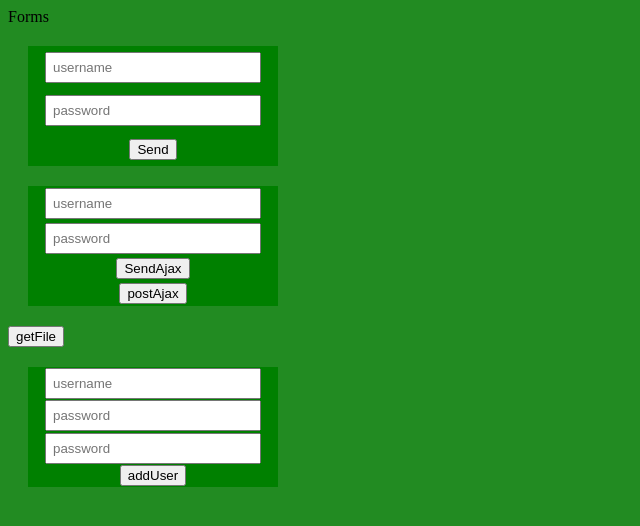
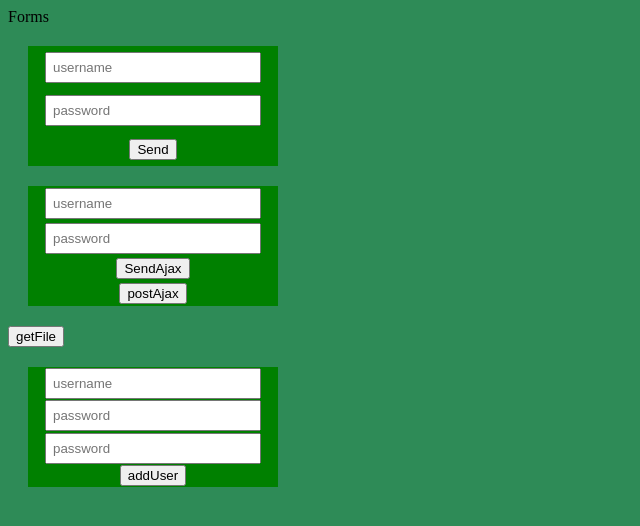
Before and after one commit to lyubomyrhnativ/testproject, a website: page main.html in a window 1280 px wide. Shown: the whole page, without its empty margins (0-640 px from the left). Drawn offline with Linux system fonts and the light colour scheme; no server answers.

Commit message:
seagreen

```diff
--- a/style.css
+++ b/style.css
@@ -1,6 +1,6 @@
 
 body{
-background-color: forestgreen;
+background-color: seagreen;
 }
 .myform{
 	margin:20px;
```
